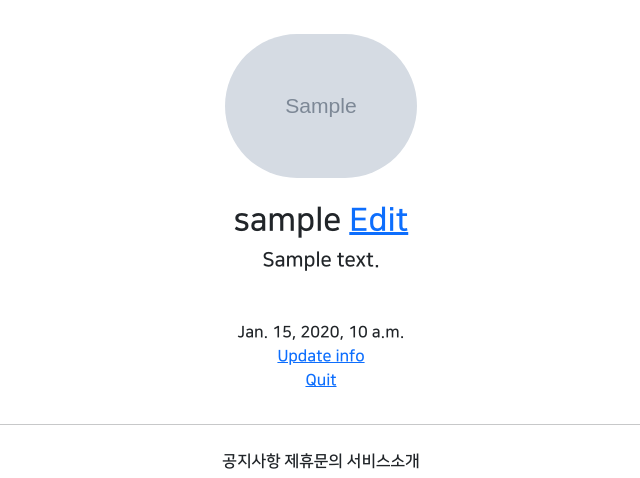
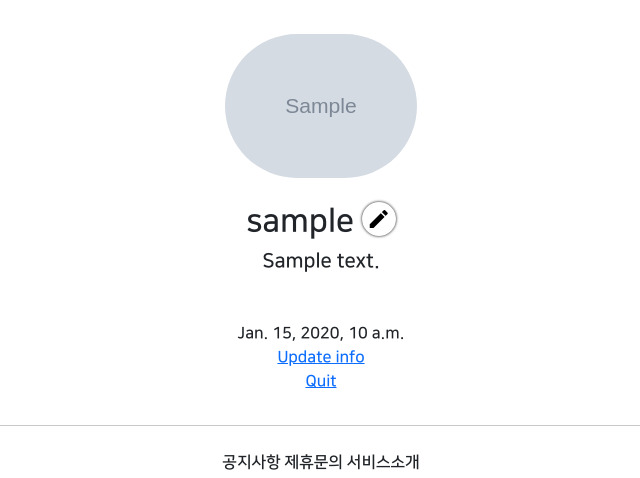
Before and after one commit to NOESYU/Class6, a Django app: page /account/detail/1 in a window 1280 px wide. Shown: the part 239-717 px from the top of the page, without its empty margins (319-959 px from the left). Run offline with Django 3.2, Linux system fonts and the light colour scheme; a user stored in the database is signed in; tables that the repository leaves empty hold one stand-in row (values such as "Sample post"); grey boxes marked "Sample" are stand-in pictures; parts of the project's set-up code (start-up, migrations or seed data) failed here and were passed over; some libraries are stand-ins or nearby versions; some web fonts are replaced.

Commit message:
210729 django class commit 3

```diff
--- a/accountapp/templates/accountapp/detail.html
+++ b/accountapp/templates/accountapp/detail.html
@@ -11,7 +11,10 @@
                 <h2 class="NNS_B">
                     {{ target_user.profile.nickname }}
                     {% if target_user == user %}
-                        <a href="{% url 'profileapp:update' pk=target_user.profile.pk %}">Edit</a>
+                        <a href="{% url 'profileapp:update' pk=target_user.profile.pk %}"
+                            class="material-icons round_button">
+                            edit
+                        </a> <!--icon이쁘게, head.html의클래스랑 base.css클래스-->
                     {% endif %}
                 </h2> <!--보고자하는 account객체 연결된 profile 닉네임으로 출력-->
                 <h5>{{ target_user.profile.message }}</h5> <!--profile에 적은 message출력-->
--- a/profileapp/views.py
+++ b/profileapp/views.py
@@ -28,7 +28,7 @@ class ProfileCreateView(CreateView):
     def get_success_url(self):
         return reverse('accountapp:detail', kwargs={'pk': self.object.user.pk})
 
-
+# 데코레이터는 접근제한하는게 detail페이지가 아니라 권한없는 사람의 update페이지 접근을 막음.
 @method_decorator(profile_ownership_required, 'get')
 @method_decorator(profile_ownership_required, 'post')
 class ProfileUpdateView(UpdateView):
--- a/static/base.css
+++ b/static/base.css
@@ -31,3 +31,15 @@
 .NNS_B {
     font-family: "NanumSquareB", cursive
 }
+
+.round_button {
+    color: black;
+    text-decoration: none;
+    box-shadow: 0 0 3px black;
+    border-radius: 20rem;
+    padding: .3rem;
+}
+
+.round_button:hover {
+    color: red;
+}
--- a/templates/head.html
+++ b/templates/head.html
@@ -14,6 +14,10 @@
     <link href="https://fonts.googleapis.com/css2?family=Otomanopee+One&display=swap" rel="stylesheet">
     {# base.css link #}
     <link rel="stylesheet" type="text/css" href="{% static 'base.css' %}">
+
+    {# MATERIAL ICONS LINK #}
+    <link href="https://fonts.googleapis.com/css2?family=Material+Icons"
+      rel="stylesheet">
 
     {# 나눔스퀘어 폰트 사용 굵기별로 4개 반복한거 #}
     <style>
```
